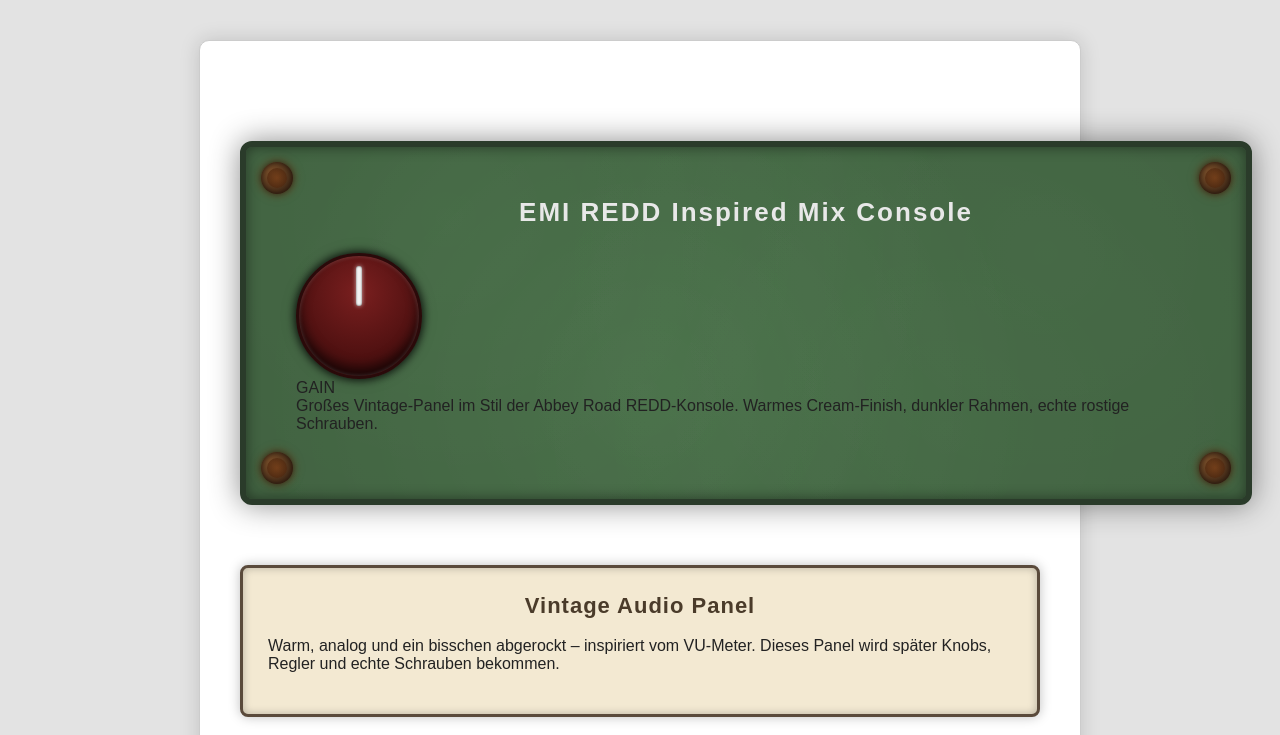
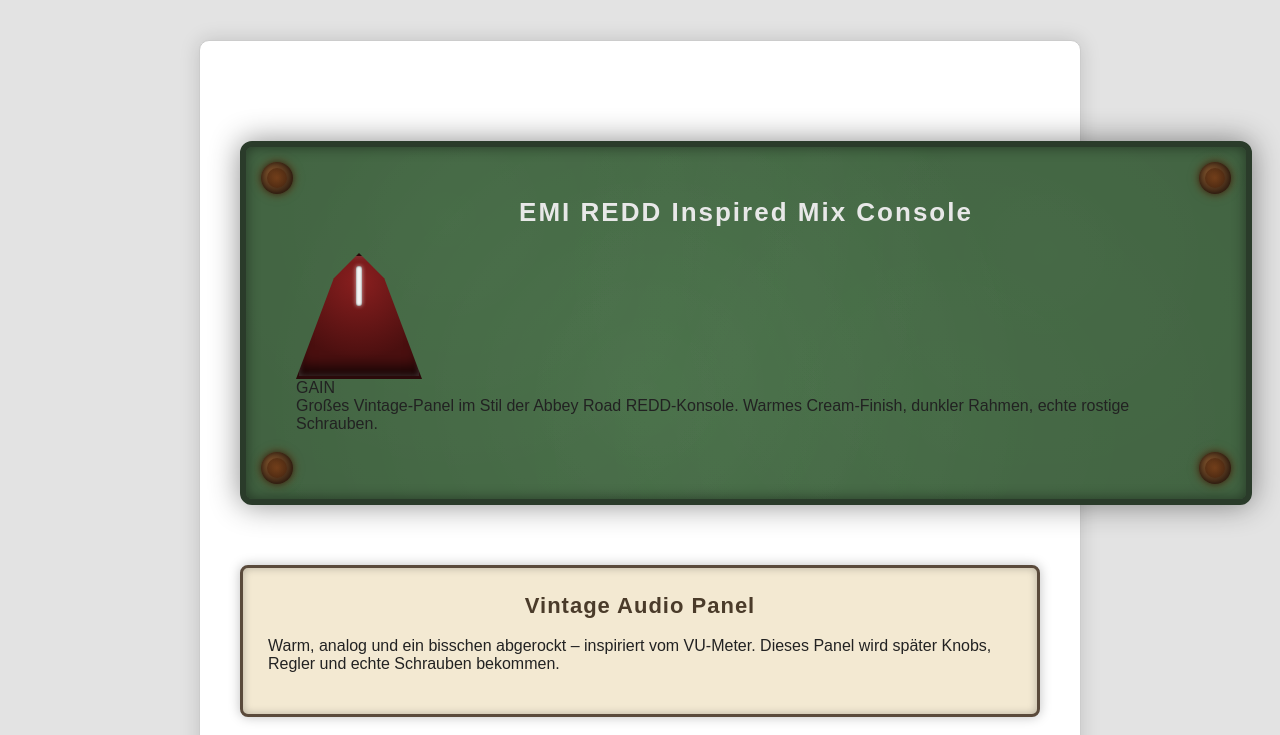
Before and after one commit to vintage-soundnerd/karsten-website, a plain HTML site: page index.html in a window 1280 px wide. Shown: the top 735 px of the page. Drawn offline with Linux system fonts and the light colour scheme.

Commit message:
Add styles for red conical knob
Added styles for a red conical knob with specific dimensions, background, and shadow effects.

```diff
--- a/style.css
+++ b/style.css
@@ -341,3 +341,29 @@
 
     border: 3px solid #2a0a0a;
 }
+/* --- Roter 50er Kegelknopf --- */
+.red-knob {
+    width: 120px;
+    height: 120px;
+    position: relative;
+
+    /* Kegel-Form */
+    background: radial-gradient(circle at 50% 20%, #8a1f1f 0%, #4a0f0f 70%);
+    border-radius: 0; /* WICHTIG: Rundung abschalten */
+
+    /* Kegel-Konturen */
+    clip-path: polygon(
+        50% 0%,
+        70% 20%,
+        100% 100%,
+        0% 100%,
+        30% 20%
+    );
+
+    box-shadow:
+        inset 0 0 6px rgba(255,255,255,0.2),
+        inset 0 -10px 14px rgba(0,0,0,0.7),
+        0 0 12px rgba(0,0,0,0.6);
+
+    border: 3px solid #2a0a0a;
+}
```
